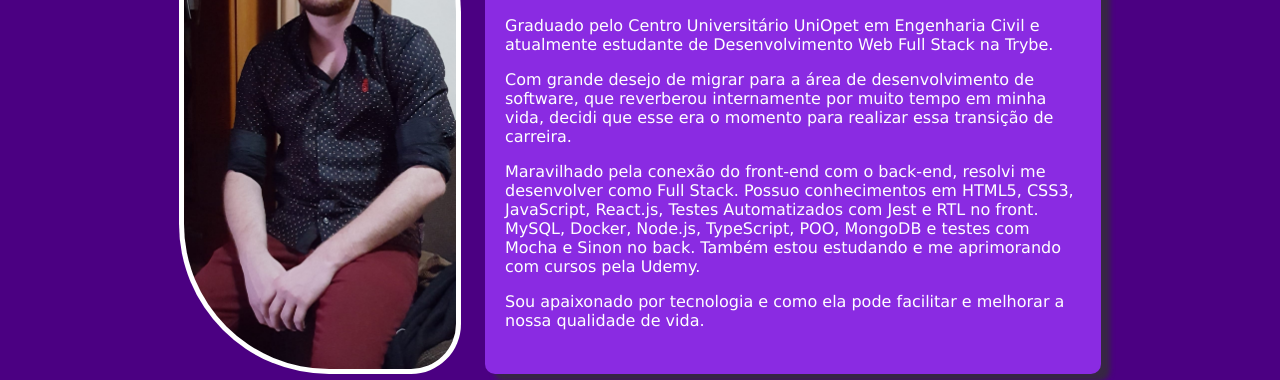
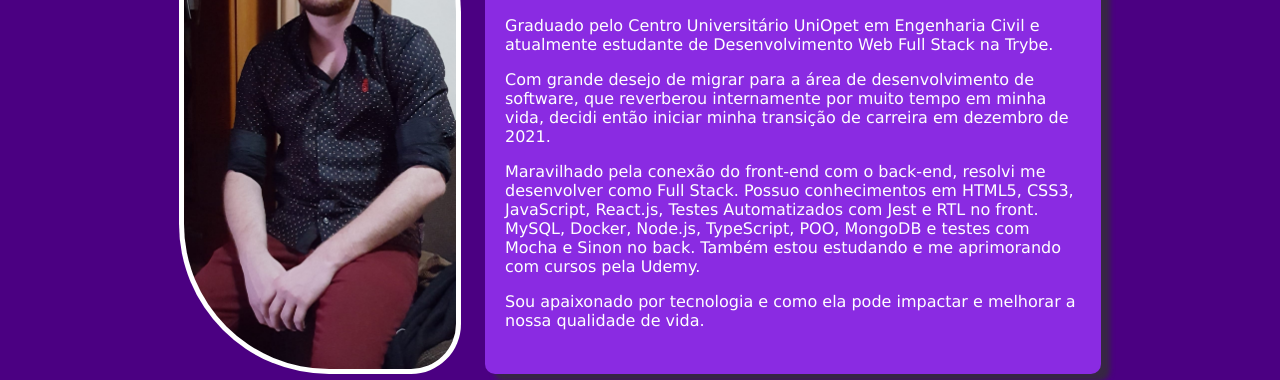
Before and after one commit to ThiagoGasparini/ThiagoGasparini.github.io, a React (Create React App) app: page /about in a window 1280 px wide. Shown: the part 240-620 px from the top of the page. Built offline with nearby package versions, Linux system fonts and the light colour scheme.

Commit message:
add alteração no sobre

```diff
--- a/src/pages/About.jsx
+++ b/src/pages/About.jsx
@@ -23,8 +23,8 @@ const About = () => {
           <p>
             Com grande desejo de migrar para a área de desenvolvimento de
             software, que reverberou internamente por muito tempo em minha vida,
-            decidi que esse era o momento para realizar essa transição de
-            carreira.
+            decidi então iniciar minha transição de
+            carreira em dezembro de 2021.
           </p>
           <p>
             Maravilhado pela conexão do front-end com o back-end, resolvi me
@@ -35,7 +35,7 @@ const About = () => {
             pela Udemy.
           </p>
           <p>
-            Sou apaixonado por tecnologia e como ela pode facilitar e melhorar a
+            Sou apaixonado por tecnologia e como ela pode impactar e melhorar a
             nossa qualidade de vida.
           </p>
         </div>
```
